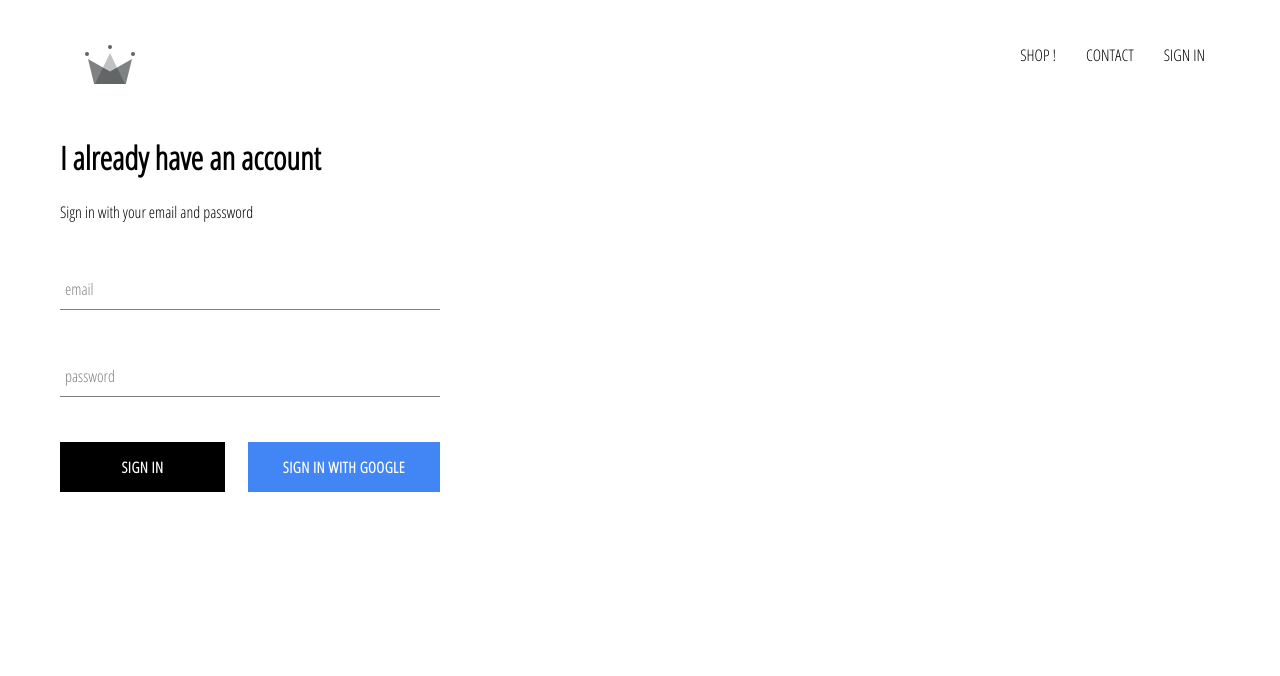
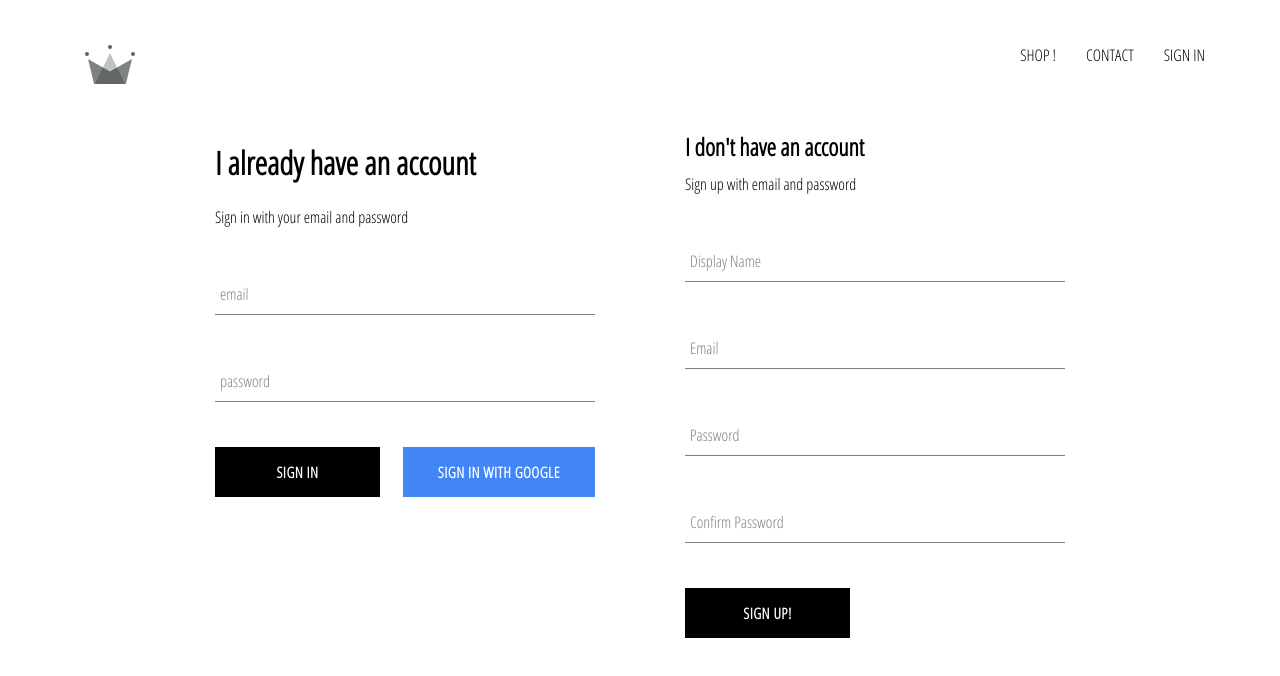
Before and after one commit to carigonz/clothing-app, a React (Create React App) app: page /signin in a window 1280 px wide. Shown: the top 676 px of the page. Built offline with nearby package versions, Linux system fonts and the light colour scheme; no server answers.

Commit message:
added autentication for sign up with email and pass

```diff
--- a/src/App.js
+++ b/src/App.js
@@ -5,7 +5,7 @@
 import { Switch, Route } from 'react-router-dom';
 import Header from './components/header/header.component';
 import AuthPage from './pages/auth/auth.component';
-import { auth } from './firebase/firebase.utils';
+import { auth, createUserProfileDocument } from './firebase/firebase.utils';
 
 
 class App extends React.Component {
@@ -20,9 +20,23 @@
   unsubscribeFromAuth = null;
 
   componentDidMount() {
-    this.unsubscribeFromAuth = auth.onAuthStateChanged( user => {
-      this.setState({ currentUser: user })
-      console.log(user);
+    this.unsubscribeFromAuth = auth.onAuthStateChanged( async userAuth => {
+      if (userAuth) {
+        const userRef = await createUserProfileDocument(userAuth);
+
+        userRef.onSnapshot( snapShot => {
+
+          this.setState({
+            currentUser: {
+              id: snapShot.id,
+              ...snapShot.data()
+            }
+          }, () => console.log(this.state));
+        })
+
+      } else {
+        this.setState({ currentUser: userAuth });
+      }
     })
   }
 
--- /dev/null
+++ b/src/components/sign-up/sign-up.component.jsx
@@ -0,0 +1,107 @@
+import React from 'react';
+import FormInput from '../form-input/form-input.components';
+import CustomButton from '../custom-button/custom-button.component';
+import { auth, createUserProfileDocument } from '../../firebase/firebase.utils';
+import './sign-up.styles.scss';
+import SignIn from '../sign-in/sign-in.component';
+
+class SignUp extends React.Component {
+  constructor() {
+    super();
+
+    this.state = {
+      displayName: '',
+      email: '',
+      password: '',
+      confirmPassword: ''
+    }
+  }
+
+  handleSubmit = async event => {
+    event.preventDefault();
+
+    const { displayName, email, password, confirmPassword } = this.state;
+
+    if (password !== confirmPassword) {
+      alert('passwords dont match');
+      return
+    }
+
+    try {
+      const { user } = await auth.createUserWithEmailAndPassword(email, password);
+
+      await createUserProfileDocument(user, { displayName } );
+
+      this.setState({
+        displayName: '',
+        email: '',
+        password: '',
+        confirmPassword: ''
+      });
+
+    } catch (error) {
+      console.log(error);
+    }
+  }
+
+  handleChange = event => {
+    const { name, value } = event.target;
+
+    this.setState({ [name]: value }, () => console.log(this.state[name]));
+  }
+
+  render() {
+    const { displayName, email, password, confirmPassword } = this.state;
+    return(
+      <div className='sign-up'>
+        <h2 className='title'>I don't have an account</h2>
+        <span>Sign up with email and password</span>
+        <form className='sign-up-form' onSubmit={ this.handleSubmit }>
+          <FormInput
+            type='text'
+            name='displayName'
+            value={displayName}
+            onChange={ this.handleChange }
+            label='Display Name'
+            required
+          >
+
+          </FormInput>
+          <FormInput
+            type='email'
+            name='email'
+            value={email}
+            onChange={ this.handleChange }
+            label='Email'
+            required
+          >
+
+          </FormInput>
+          <FormInput
+            type='password'
+            name='password'
+            value={password}
+            onChange={ this.handleChange }
+            label='Password'
+            required
+          >
+
+          </FormInput>
+          <FormInput
+            type='password'
+            name='confirmPassword'
+            value={confirmPassword}
+            onChange={ this.handleChange }
+            label='Confirm Password'
+            required
+          >
+
+          </FormInput>
+          <CustomButton type='submit'>Sign up!</CustomButton>
+        </form>
+      </div>
+    )
+  }
+}
+
+export default SignUp;
--- /dev/null
+++ b/src/components/sign-up/sign-up.styles.scss
@@ -0,0 +1,9 @@
+.sign-up {
+  display: flex;
+  flex-direction: column;
+  width: 380px;
+
+  .title {
+    margin: 10px 0;
+  }
+}
--- a/src/firebase/firebase.utils.js
+++ b/src/firebase/firebase.utils.js
@@ -10,17 +10,34 @@
   storageBucket: process.env.REACT_APP_STORAGE_BUCKET,
   messagingSenderId: process.env.REACT_APP_MESSAGING_SENDER_ID,
   appId: process.env.REACT_APP_APP_ID,
-  // apiKey: "AIzaSyBBDBWfT8eaTlzzihrOTdE8DOp19wslBGg",
-  // authDomain: "clothing-app-arg.firebaseapp.com",
-  // databaseURL: "https://clothing-app-arg.firebaseio.com",
-  // projectId: "clothing-app-arg",
-  // storageBucket: "clothing-app-arg.appspot.com",
-  // messagingSenderId: "533095756379",
-  // appId: "1:533095756379:web:2f4f9479334f4b5fbc857e",
-  measurementId: process.env.REACT_APP_MEASUREMENT_ID//"G-VGQL9TS1BD"
+  measurementId: process.env.REACT_APP_MEASUREMENT_ID
 };
-console.log(process.env);
-console.log(config);
+
+export const createUserProfileDocument = async (userAuth, additionalData) => {
+  if (!userAuth) return;
+
+  const userRef = firestore.doc(`users/${userAuth.uid}`);
+
+  const snapShot = await userRef.get();
+  //console.log(snapShot);
+
+  if (!snapShot.exists) {
+    const { displayName, email } = userAuth;
+    const createdAt = new Date();
+    try {
+      await userRef.set({
+        displayName,
+        email,
+        createdAt,
+        ...additionalData
+      })
+    } catch (error) {
+      console.log('error creating user', error.message);
+    }
+  }
+  return userRef;
+
+}
 
 firebase.initializeApp(config);
 const provider = new firebase.auth.GoogleAuthProvider();
--- a/src/pages/auth/auth.component.jsx
+++ b/src/pages/auth/auth.component.jsx
@@ -1,10 +1,12 @@
 import React from 'react';
 import './auth.component.scss';
 import SignIn from '../../components/sign-in/sign-in.component';
+import SignUp from '../../components/sign-up/sign-up.component';
 
 const AuthPage = () => (
   <div className='sign-in-and-sign-up'>
     <SignIn />
+    <SignUp />
   </div>
 )
 
--- a/src/pages/auth/auth.component.scss
+++ b/src/pages/auth/auth.component.scss
@@ -0,0 +1,6 @@
+.sign-in-and-sign-up {
+  width: 850px;
+  display: flex;
+  justify-content: space-between;
+  margin: 30px auto;
+}
```
